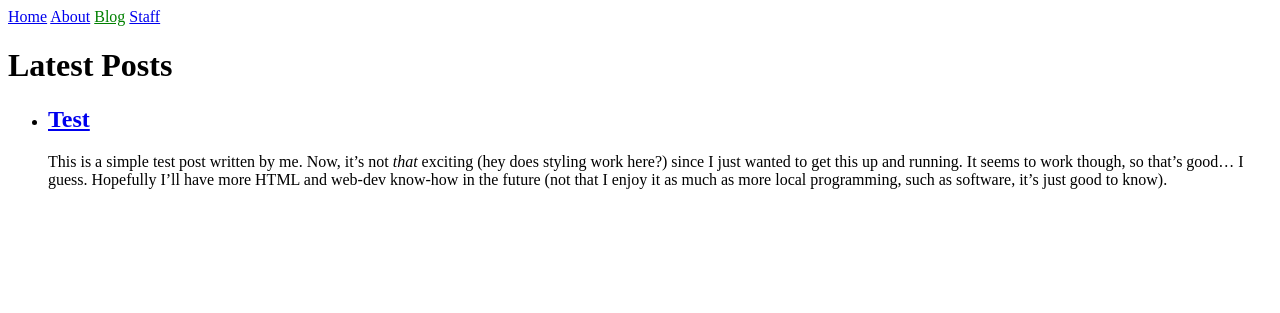
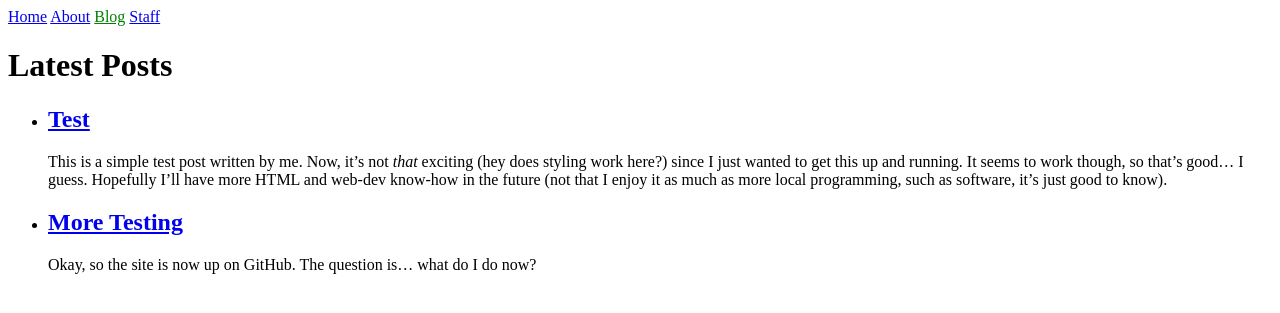
Before and after one commit to TheDogDR/thedogdr, a Jekyll site: the page built from blog.html, in a window 1280 px wide. Shown: the top 313 px of the page. Built offline with Jekyll 4.4.1, drawn with Linux system fonts in a browser that asks for light colours.

Commit message:
Added more stuff

```diff
--- /dev/null
+++ b/_posts/2020-07-20-more-testing.md
@@ -0,0 +1,6 @@
+---
+layout: post
+author: tdd
+---
+Okay, so the site is now up on GitHub.
+The question is... what do I do now?
```
Also changed, not shown: about.md (+3 -1 lines).
